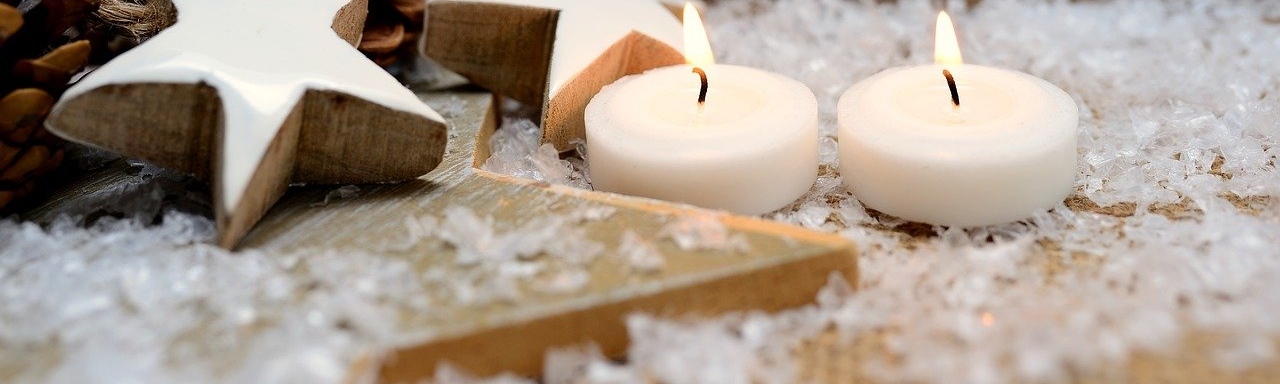
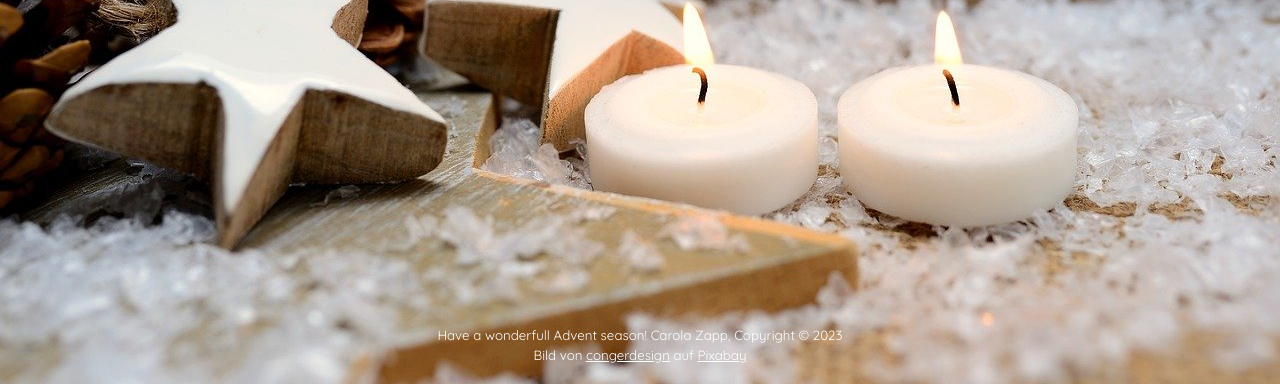
Before and after one commit to CarolaZapp/Christmas-Countdown_2023, a plain HTML site: page index.html in a window 1280 px wide. Shown: the part 416-800 px from the top of the page. Drawn offline with Linux system fonts and the light colour scheme.

Commit message:
footer added

```diff
--- a/index.html
+++ b/index.html
@@ -14,7 +14,7 @@
   <title>Christmas Countdown 2023</title>
 </head>
 <body>
-  <div class="bg-image"></div>
+  <div class="bg-image">
     <div class="bg-text" id="bg-text" >
       <h1>Christmas Countdown</h1>
       <p class="bg-text-subline" >until December 25, 2023</p>
@@ -41,6 +41,17 @@
         </div>
       </div>
     </div>
+    <footer>
+      <small>Have a wonderfull Advent season! Carola Zapp, Copyright &copy;
+        <time datetime="2023">2023</time> <br>Bild von
+        <a class="picture-link" href="https://pixabay.com/de/users/congerdesign-509903/?utm_source=link-attribution&utm_medium=referral&utm_campaign=image&utm_content=7632552" target="_blank">congerdesign</a> auf <a class="picture-link" href="https://pixabay.com/de//?utm_source=link-attribution&utm_medium=referral&utm_campaign=image&utm_content=7632552" target="_blank">Pixabay</a>
+       </small>
+
+        <!-- <a href="https://pixabay.com/de/photos/kerze-teelichter-7632552/"></a> -->
+
+    </footer>
+  </div>
+
   <script src="script.js"></script>
 </body>
 </html>
--- a/style.css
+++ b/style.css
@@ -94,6 +94,21 @@ h1{
   margin: 0.25rem;
 }
 
+footer {
+  position: fixed;
+  bottom: 0;
+  left: 0;
+  width: 100%;
+  color: #fff;
+  text-align: center;
+  padding-bottom: 20px;
+  z-index: 20;
+}
+
+.picture-link{
+  color: #fff;
+}
+
 @media (min-width: 1280px) {
   .bg-text {
     top: 5%;
```
